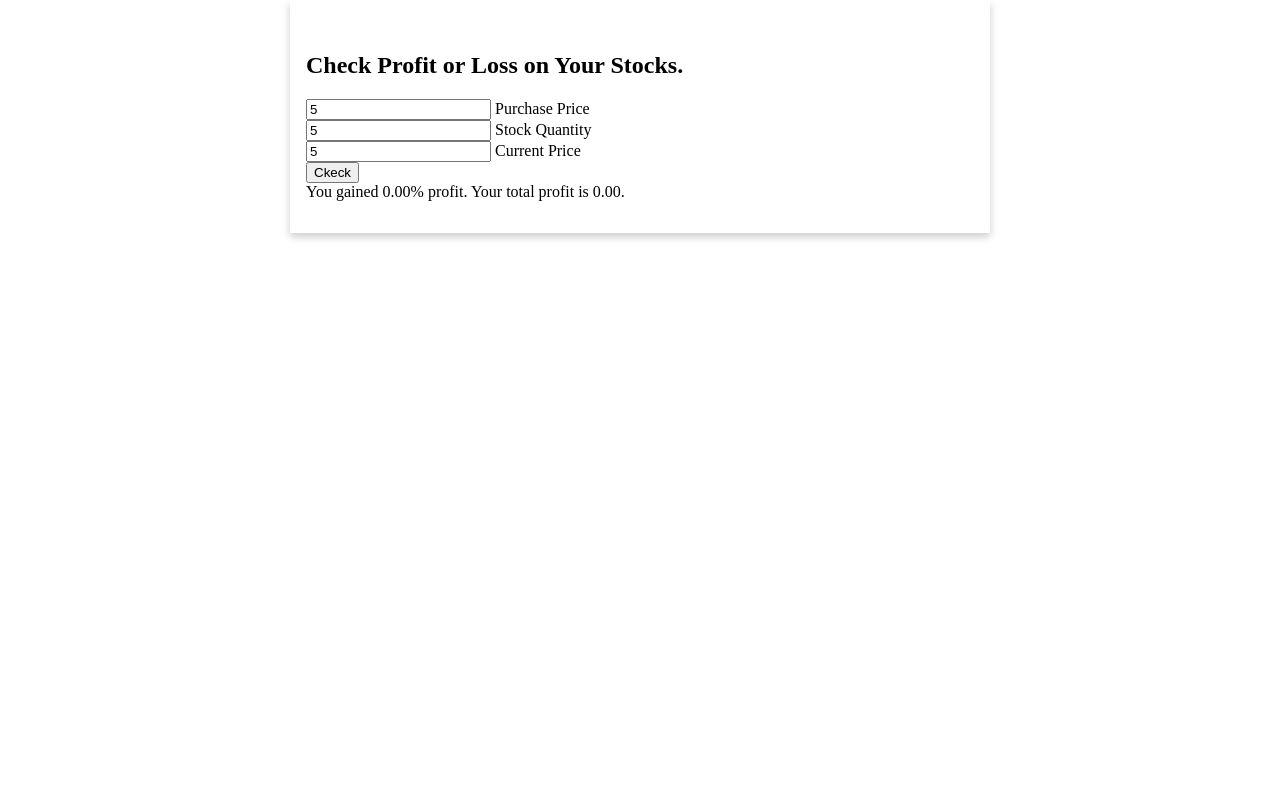
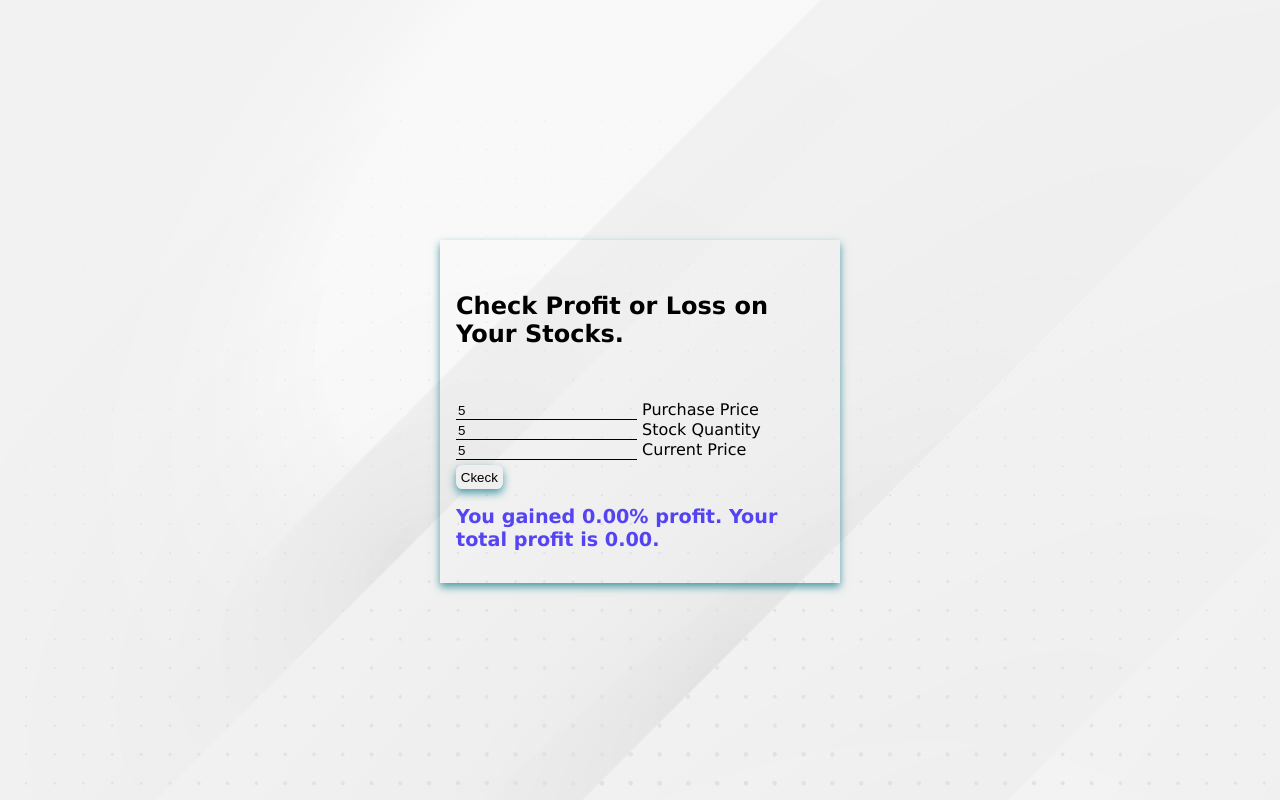
Before and after one commit to Omkar-Chaskar/stock-profit-or-loss-calculator, a plain HTML site: page index.html in a window 1280 px wide. Both pictures are taken after typing "5", "5", "5" into the empty fields and a click on the button "Ckeck". Drawn offline with Linux system fonts and the light colour scheme.

Commit message:
update : final update

```diff
--- a/app.js
+++ b/app.js
@@ -4,29 +4,43 @@ const curPrice = document.getElementById("stock-current");
 const form = document.forms[0];
 let msg = document.querySelector("#msg")
 let inputSection = document.querySelector("input")
+const container = document.querySelector(".container");
 
 
-form.addEventListener("submit",function clickHandler(e){
+form.addEventListener("submit", function clickHandler(e) {
     e.preventDefault();
 
     let pP = Number(purPrice.value);
     let qnt = Number(quantity.value);
     let cP = Number(curPrice.value);
-    console.log(typeof purPrice.value , quantity.value ,curPrice.value)
-    if(inputSection.value > 0){
-
-        console.log(pP , qnt ,cP)
+    console.log(typeof purPrice.value, quantity.value, curPrice.value)
+    if (pP > 0 && qnt > 0 && cP > 0) {
 
         if (pP > cP) {
             let loss = ((pP - cP) * qnt).toFixed(2);
-            let perLoss = (((pP - cP)*100)/pP).toFixed(2);
-            msg.innerHTML ="You lost "+`${perLoss}`+"% loss. Your total loss is "+`${loss}` +".";
+            let perLoss = (((pP - cP) * 100) / pP).toFixed(2);
+            msg.innerHTML = `<div style="color: rgba(243, 13, 13, 0.76)">You lost ${perLoss}% loss. Your total loss is ${loss}.</div>`;
+            document.body.style.backgroundImage = "url('./Image/white-background.jpg')";
+            container.style.background = "transparent";
+            if (perLoss >= 50) {
+                document.body.style.backgroundImage = "url('./Image/loss.jpg')";
+                container.style.backgroundColor = "rgba(25, 129, 143, 0.767)";
+                document.body.style.backgroundSize = "400px";
+            }
+
         } else {
             let profit = ((cP - pP) * qnt).toFixed(2);
-            let perProfit = (((cP - pP)*100)/pP).toFixed(2);
-            msg.innerHTML ="You gained "+`${perProfit}`+"% profit. Your total profit is "+`${profit}` +".";
+            let perProfit = (((cP - pP) * 100) / pP).toFixed(2);
+            msg.innerHTML = "You gained " + `${perProfit}` + "% profit. Your total profit is " + `${profit}` + ".";
+            document.body.style.backgroundImage = "url('./Image/white-background.jpg')";
+            container.style.background = "transparent";
+            if (perProfit >= 50) {
+                document.body.style.backgroundImage = "url('./Image/confetti.gif')";
+                container.style.backgroundColor = "rgba(25, 129, 143, 0.767)";
+                document.body.style.backgroundSize = "1000px";
+            }
         }
-    }else{
+    } else {
         msg.innerHTML = "Please enter values greater than Zero."
     }
 })
--- a/style.css
+++ b/style.css
@@ -1,20 +1,48 @@
-
-body{
+body {
     width: 100%;
     margin: auto;
+    margin-top: 15rem;
+    font-family: 'Lucida Sans', 'Lucida Sans Regular', 'Lucida Grande', 'Lucida Sans Unicode', Geneva, Verdana, sans-serif;
 }
 
 .card {
-    box-shadow: 0 4px 8px 0 rgba(0,0,0,0.2);
+    box-shadow: 0 4px 8px 0 rgba(25, 129, 143, 0.767);
     transition: 0.3s;
-    width: 90%;
-    max-width: 700px;
+    background-image: url(./Image/white-background.jpg);
+    width: 100%;
+    max-width: 400px;
+    height: auto;
 }
 
-.card:hover {
-    box-shadow: 0 8px 16px 0 rgba(0,0,0,0.2);
+.container {
+    padding: 2rem 16px;
 }
 
-.container{
-    padding: 2rem 16px;
+.container-input {
+    padding-top: 2rem;
 }
+
+label {
+    margin-bottom: 1rem;
+}
+
+input {
+    border: none;
+    background: transparent;
+    border-bottom: 1px solid black;
+}
+
+.btn-submit {
+    border-radius: 0.4rem;
+    border: none;
+    box-shadow: 0 4px 8px 0 rgba(25, 129, 143, 0.767);
+    padding: 0.3rem;
+    margin-top: 5px;
+}
+
+.container-msg {
+    margin-top: 1rem;
+    color: rgba(36, 13, 243, 0.76);
+    font-size: larger;
+    font-weight: bold;
+}
```
Also changed, not shown: index.html (+10 -4 lines), Image/white-background.jpg (added), 2 other files.
